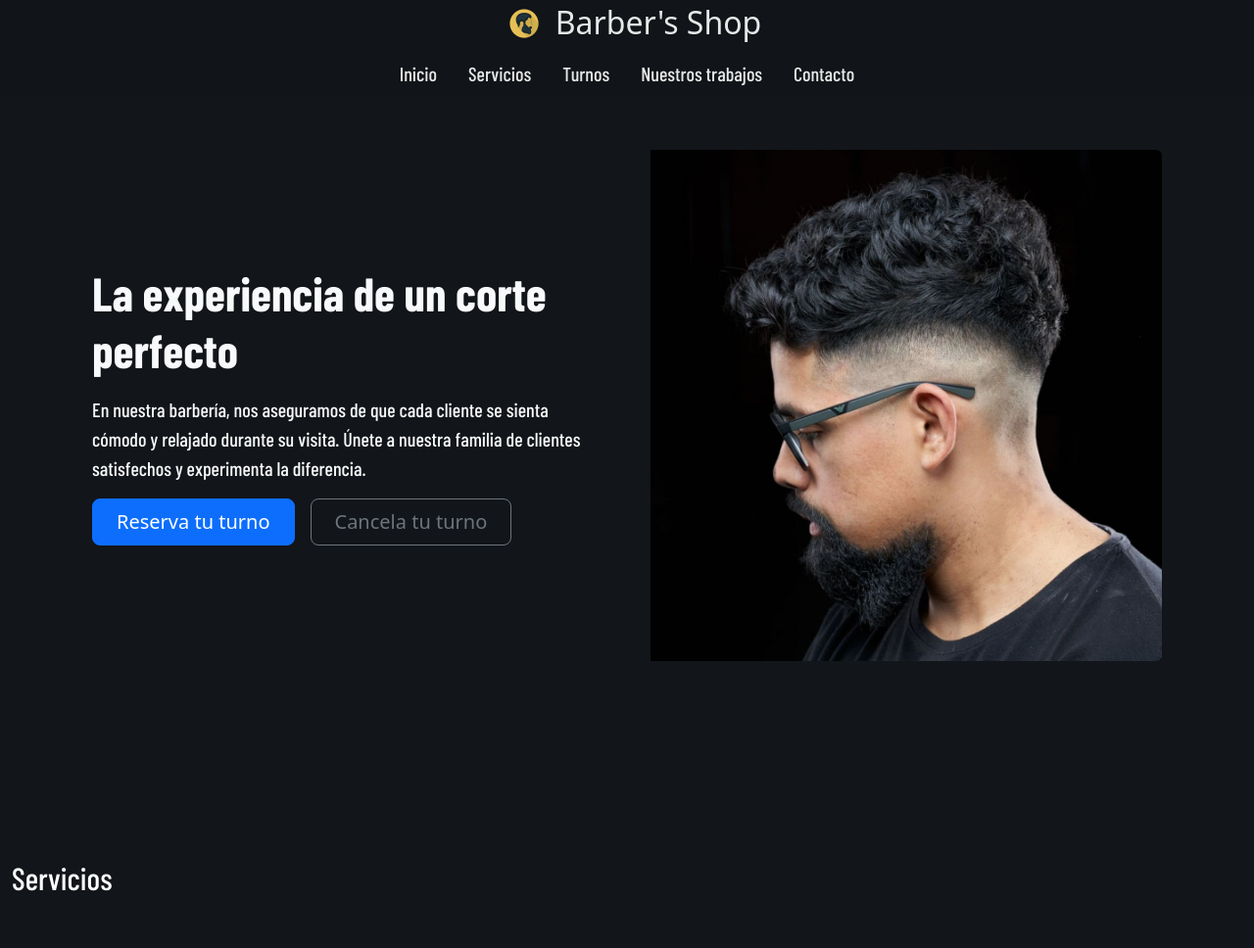
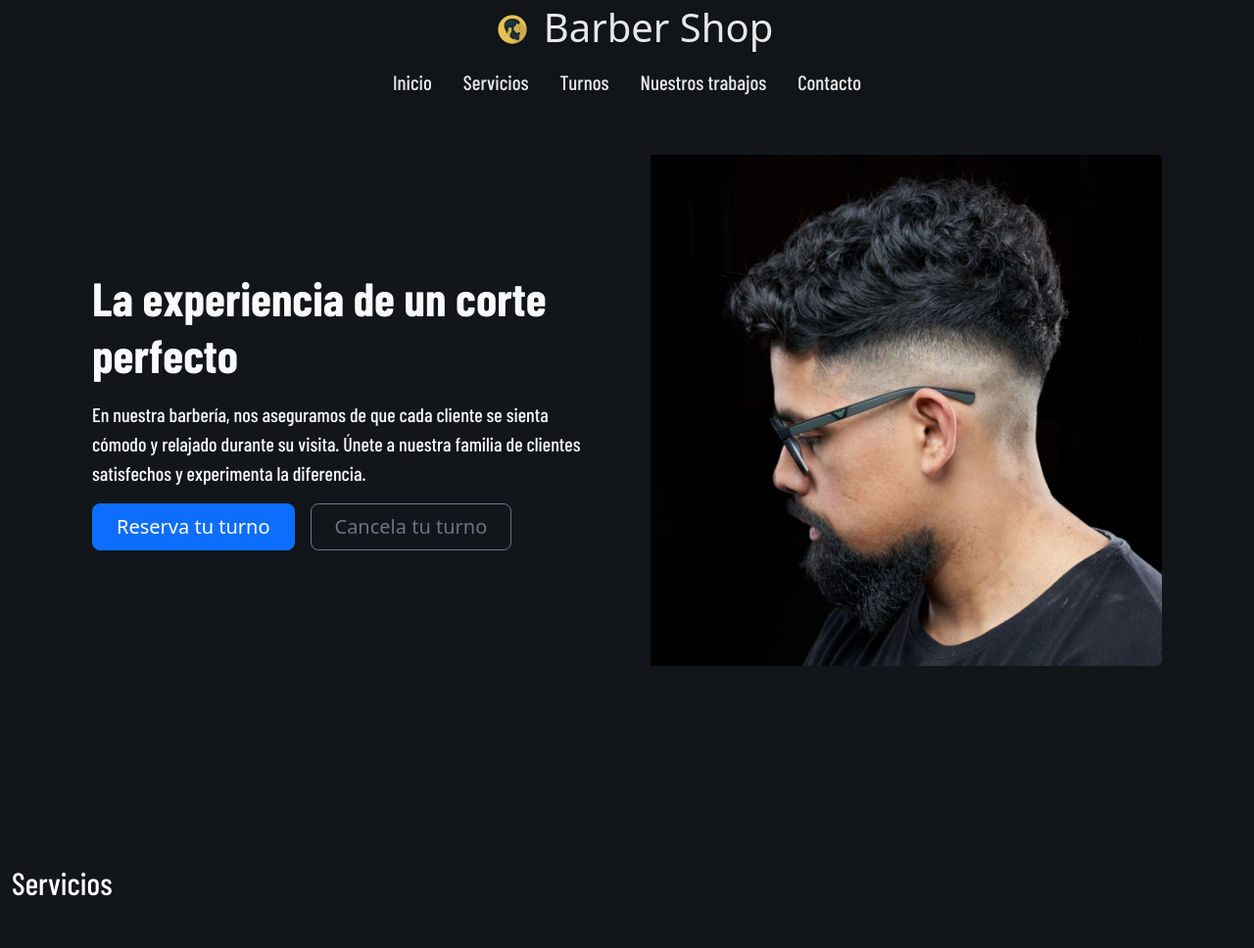
Before and after one commit to emilianocorv/barber-shop, a PHP site: page / in a window 1280 px wide. Shown: the top 968 px of the page at 98% size. Run offline with PHP 8.4, Linux system fonts and the light colour scheme; some web fonts are replaced.

Commit message:
font - header wrap

```diff
--- a/index.html
+++ b/index.html
@@ -21,7 +21,7 @@
       href="https://fonts.googleapis.com/css2?family=Barlow+Condensed:wght@100;200;300;500;700&display=swap"
       rel="stylesheet"
     />
-    <title>Barber's Shop</title>
+    <title>Barber Shop</title>
   </head>
   <body>
     <header>
@@ -30,16 +30,16 @@
           <a
             href="index.html"
             class="col-12 link-offset-2 link-underline link-underline-opacity-0 text-white"
-            ><h2 class="text-white text-center fw-lighter mt-1">
+            ><h1 class="text-white text-center fw-lighter mt-1">
               <img
                 src="img/logoamarillo32px.png"
                 class="mb-1 mx-3"
-                alt="logo"
-              />Barber's Shop
-            </h2></a
+                alt="logo-barbers-shop"
+              />Barber Shop
+            </h1></a
           >
 
-          <ul class="nav nav-pills main-font fs-5 fw-lighter">
+          <ul class="nav nav-pills main-font responsive-font fw-lighter">
             <li class="nav-item">
               <a
                 href="index.html"
@@ -113,6 +113,7 @@
     <div class="col12 cont"></div>
     <div class="col12 cont"></div>
     <div class="col12 cont"></div>
+    <script src="script.js"></script>
     <script
       src="https://cdn.jsdelivr.net/npm/bootstrap@5.3.0-alpha3/dist/js/bootstrap.bundle.min.js"
       integrity="sha384-ENjdO4Dr2bkBIFxQpeoTz1HIcje39Wm4jDKdf19U8gI4ddQ3GYNS7NTKfAdVQSZe"
--- a/styles.css
+++ b/styles.css
@@ -27,7 +27,7 @@ html {
   right: 0;
   opacity: .9;
   transition: opacity 0.3s ease-in-out;
-  max-height: 105px;
+  max-height: 110px;
 }
 
 .fix-white-spaces {
@@ -42,13 +42,15 @@ html {
 }
 
 .first {
-  margin-top: 105px;
+  margin-top: 110px;
 }
 
 .main-font {
   font-family: "Barlow Condensed", Verdana, Arial, Tahoma, sans-serif;
 }
-
+.responsive-font{
+  font-size: 1.3rem;
+}
 .section-servicios{
     min-height: 100vh;
     padding-top: 20px;
```
Also changed, not shown: script.js (added).
